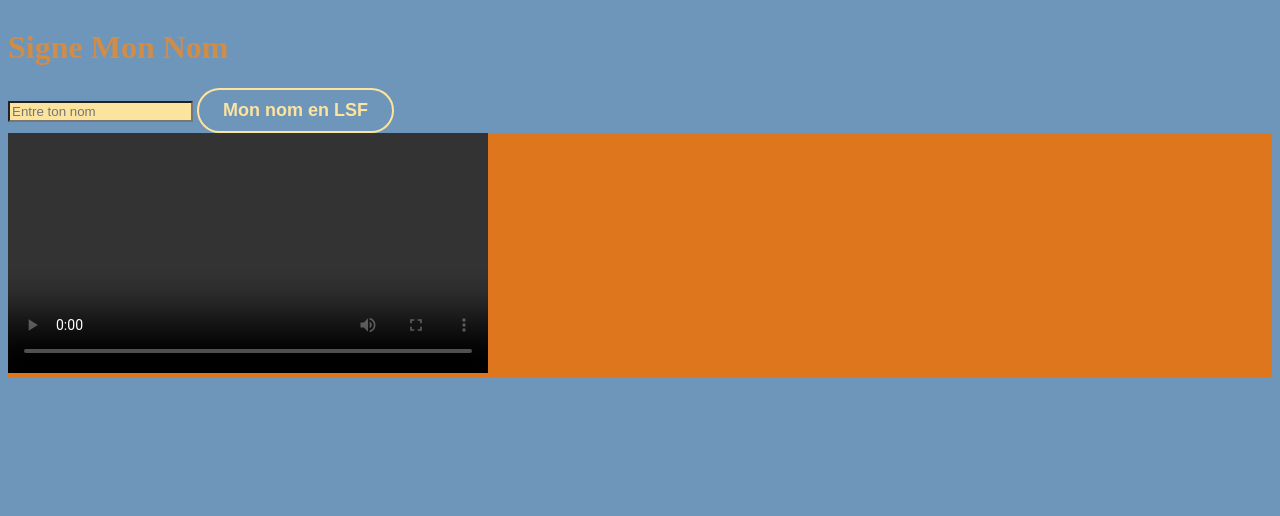
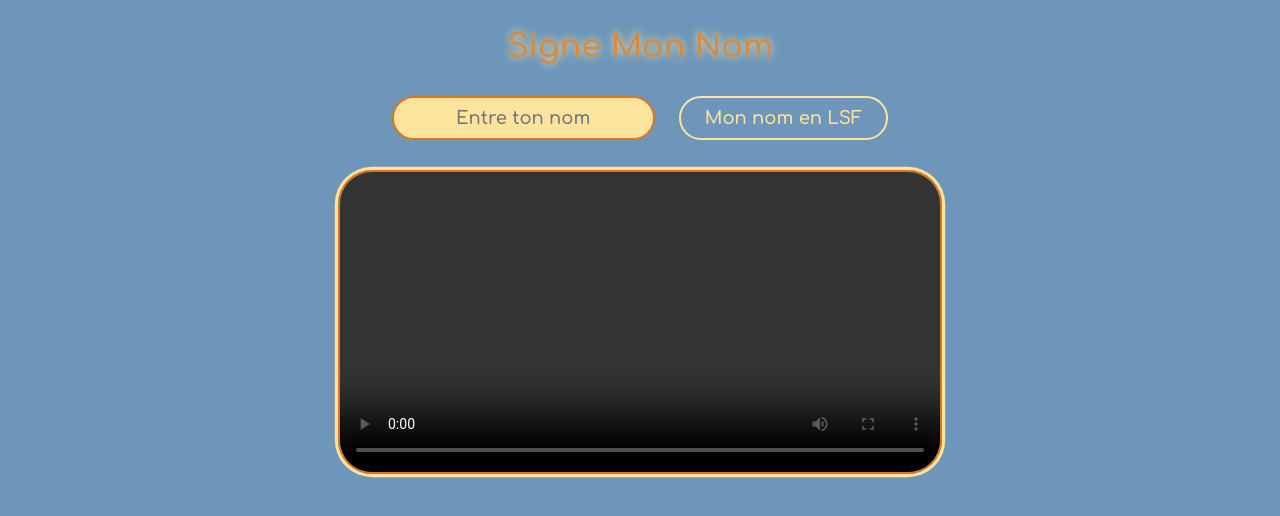
Before and after one commit to Z0uLf4T/Sign_My_Name, a plain HTML site: page Sign My Name/index.html in a window 1280 px wide. Drawn offline with Linux system fonts and the light colour scheme.

Commit message:
add some CSS

```diff
--- a/Sign My Name/index.html
+++ b/Sign My Name/index.html
@@ -5,14 +5,21 @@
     <meta charset="UTF-8">
     <meta name="viewport" content="width=device-width, initial-scale=1.0">
     <title>Signe Mon Nom</title>
+    <link rel="preconnect" href="https://fonts.googleapis.com">
+    <link rel="preconnect" href="https://fonts.gstatic.com" crossorigin>
+    <link href="https://fonts.googleapis.com/css2?family=Comfortaa:wght@300..700&display=swap" rel="stylesheet">
     <link rel="stylesheet" href="style.css">
 </head>
 
 <body>
-    <h1 id="website_name" alt="Nom du site">Signe Mon Nom</h1>
+    <header>
+        <h1 id="website_name" alt="Nom du site">Signe Mon Nom</h1>
+    </header>
+
     <div id="name_input">
         <input type="text" placeholder="Entre ton nom" id="entered_name" alt="Champs d'entrée"></input>
-        <button id="submit_button" onclick="displaySign()" alt="Bouton de recherche">Mon nom en LSF</button>
+        <button type="button" id="submit_button" onclick="displaySign()" alt="Bouton de recherche">Mon nom en
+            LSF</button>
     </div>
 
     <div id="video_container">
--- a/Sign My Name/style.css
+++ b/Sign My Name/style.css
@@ -1,16 +1,42 @@
 body {
     display: flex;
     flex-direction: column;
+    align-items: center;
+    justify-content: space-between;
     background: #6d96ba;
 }
 
+
 #website_name {
     color: #d08c49;
+    text-shadow: 0 0 8px #FDE49E;
+    font-family: "Comfortaa", sans-serif;
+    font-optical-sizing: auto;
+    font-weight: 600;
+    font-style: normal;
 }
 
 #entered_name {
+    text-align: center;
+    position: relative;
+    padding: 10px 20px;
+    font-size: 18px;
+    color: #6d96ba;
     background-color: #FDE49E;
-    color:#6d96ba
+    border: 2px solid #DD761C;
+    border-radius: 34px;
+    font-family: "Comfortaa", sans-serif;
+    font-optical-sizing: auto;
+    font-weight: 600;
+    font-style: normal;
+    outline: none;
+    margin:10px;
+
+}
+
+#entered_name:focus {
+    border: 2px solid #6d96ba;
+    box-shadow: 0 0 0 0.2rem #DD761C;
 }
 
 #submit_button {
@@ -25,6 +51,10 @@ body {
     font-weight: 600;
     transition: all 0.3s cubic-bezier(0.23, 1, 0.320, 1);
     overflow: hidden;
+    font-family: "Comfortaa", sans-serif;
+    font-optical-sizing: auto;
+    font-style: normal;
+    margin: 10px;
 }
 
 #submit_button::before {
@@ -32,7 +62,7 @@ body {
     position: absolute;
     inset: 0;
     margin: auto;
-    width: 50px;
+    width: 80px;
     height: 50px;
     border-radius: inherit;
     scale: 0;
@@ -46,9 +76,10 @@ body {
 }
 
 #submit_button:hover {
-    color: #212121;
+    color: #6d96ba;
     scale: 1.1;
     box-shadow: 0 0px 20px rgba(193, 163, 98, 0.4);
+    border: 2px solid #DD761C;
 }
 
 #submit_button:active {
@@ -56,10 +87,18 @@ body {
 }
 
 video {
-    height: 240px;
-    max-width: 100%
+    height: 300px;
+    max-width: 100%;
+    position: relative;
+    border: 2px solid #DD761C;
+    border-radius: 34px;
+    box-shadow: 0 0 0 0.2rem #FDE49E;
 }
 
 #video_container {
-    background: #DD761C;
+    margin: 15px;
+    background: transparent;
+    height: fit-content;
+    width: fit-content;
+    padding: 5px;
 }
```
